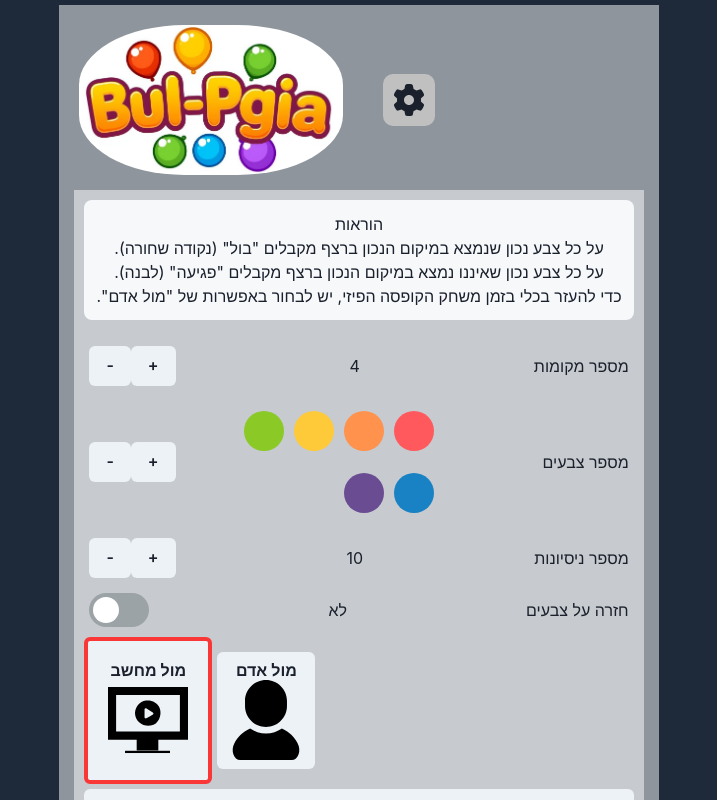
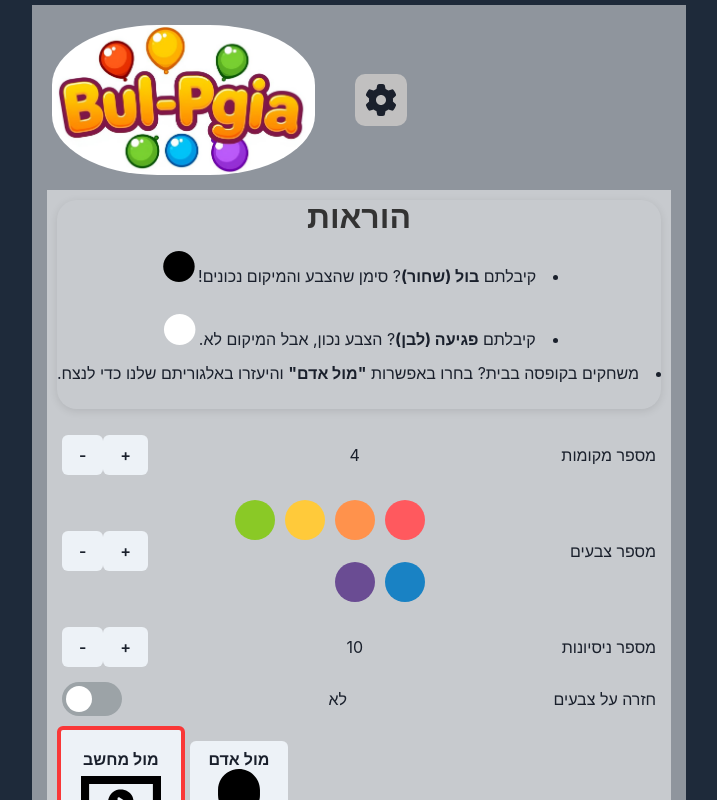
Before and after one commit to yaniv-cohen/Bul-Pegia, a React (Vite) app: page / in a window 1280 px wide. Shown: the top 800 px of the page, without its empty margins (281-998 px from the left). Built offline with nearby package versions, Linux system fonts and the light colour scheme.

Commit message:
changed icon and better instructions

```diff
--- a/index.html
+++ b/index.html
@@ -2,7 +2,7 @@
 <html lang="en">
   <head>
     <meta charset="UTF-8" />
-    <link rel="icon" type="image/svg+xml" href="/vite.svg" />
+    <link rel="icon" type="image/svg+xml" href="assets/file.ico" />
     <meta name="viewport" content="width=device-width, initial-scale=1.0" />
     <title>Bul-Pgia</title>
   </head>
--- a/src/components/StartGame/StartHeader.tsx
+++ b/src/components/StartGame/StartHeader.tsx
@@ -40,23 +40,35 @@ export const StartHeader = ({
           <div
             style={{
               marginBottom: 16,
-              background: "#f6f8fa",
-              padding: 12,
-              borderRadius: 8,
+              borderRadius: 20,
+              boxShadow: "0 2px 8px rgba(0,0,0,0.1)",
             }}
           >
-            <h2>הוראות</h2>
-            <p style={{ direction: "rtl" }}>
-              על כל צבע נכון שנמצא במיקום הנכון ברצף מקבלים "בול" (נקודה שחורה).
-            </p>
-            <p style={{ direction: "rtl" }}>
-              על כל צבע נכון שאיננו נמצא במיקום הנכון ברצף מקבלים "פגיעה"
-              (לבנה).
-            </p>
-            <p style={{ direction: "rtl" }}>
-              כדי להעזר בכלי בזמן משחק הקופסה הפיזי, יש לבחור באפשרות של "מול
-              אדם".
-            </p>
+            <h1
+              style={{
+                fontWeight: "800",
+                fontSize: "2rem",
+                color: "#333",
+                textAlign: "center",
+                fontFamily: "'Rubik', sans-serif", // If you have this font imported
+              }}
+            >
+              הוראות
+            </h1>
+            <ul style={{ listStyle: "inside", marginBottom: "1.5rem" }}>
+              <li style={{ direction: "rtl" }}>
+                קיבלתם <strong>בול (שחור)</strong>? סימן שהצבע והמיקום נכונים!
+                <span className="circle black-result">●</span>
+              </li>
+              <li style={{ direction: "rtl" }}>
+                קיבלתם <strong>פגיעה (לבן)</strong>? הצבע נכון, אבל המיקום לא.
+                <span className="circle white-result">●</span>
+              </li>
+              <li style={{ direction: "rtl" }}>
+                משחקים בקופסה בבית? בחרו באפשרות <strong>"מול אדם"</strong>{" "}
+                והיעזרו באלגוריתם שלנו כדי לנצח.
+              </li>
+            </ul>
           </div>
 
           <StartGameOptions
```
Also changed, not shown: 1 other file (tests, documents, lock files or other folders).
